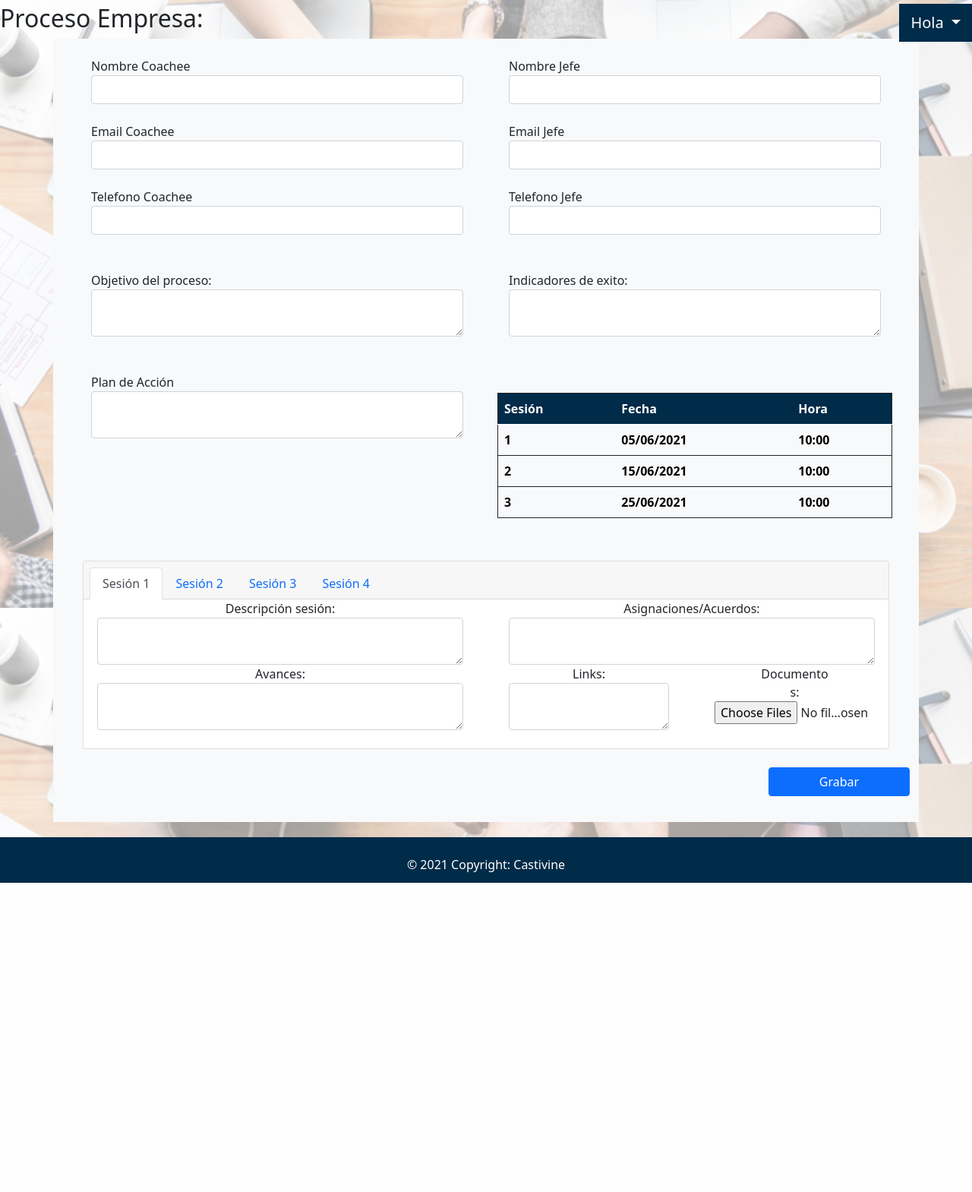
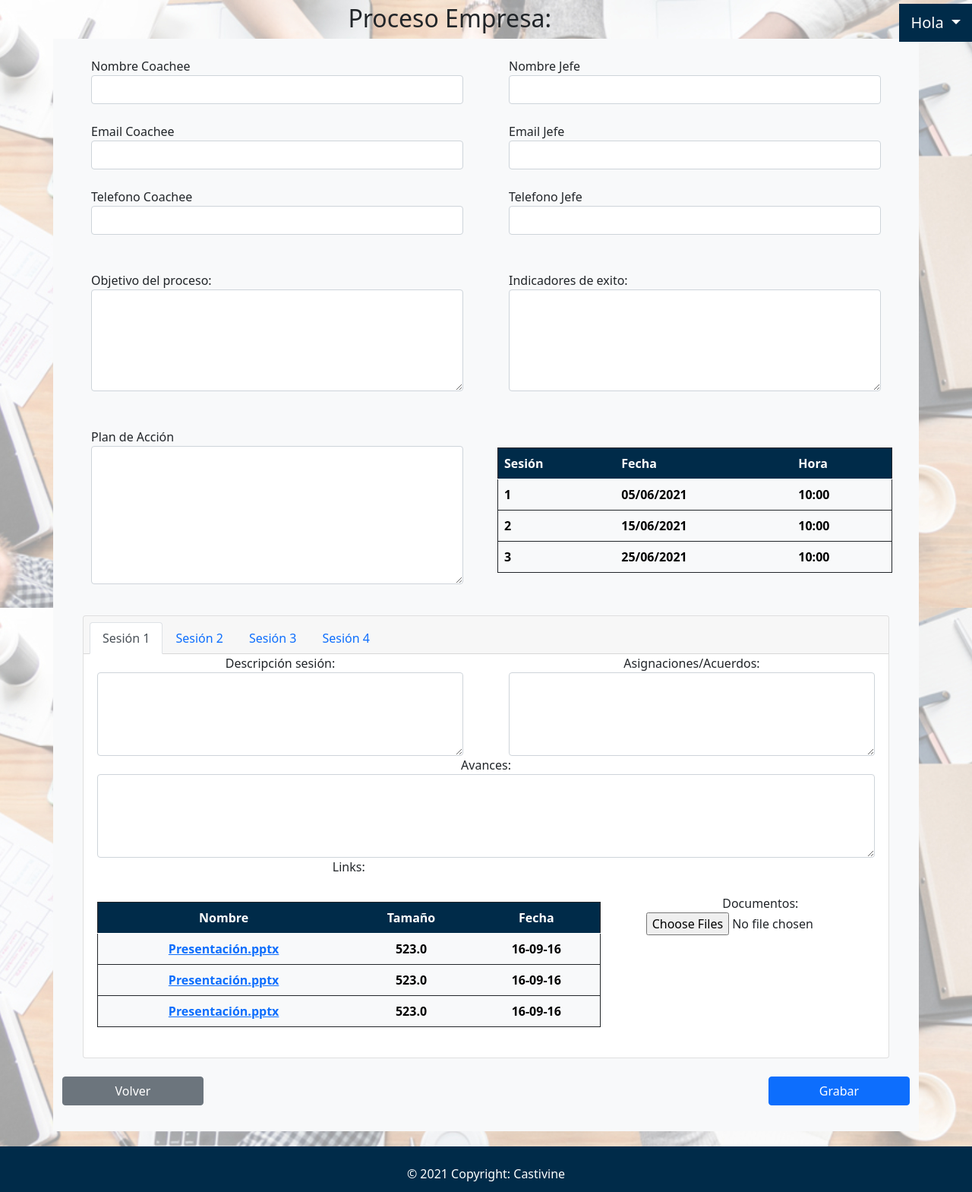
Before and after one commit to vicgonzalezg/FrontBitacora, a Django app: template bitacoraProject/frontProject/templates/procesoCoach/infoProcCoach.html in a window 1280 px wide. Shown: the whole page at 76% size. Before the commit the page ends 1162 px from the top, so only its background shows below. Run offline with Django 3.2, Linux system fonts and the light colour scheme; the template is opened without the code that fills it, so the values that code supplies are empty; some libraries are stand-ins or nearby versions.

Commit message:
cj.- Se comienza con vistas de Coach.

```diff
--- a/bitacoraProject/frontProject/static/css/style.css
+++ b/bitacoraProject/frontProject/static/css/style.css
@@ -379,7 +379,8 @@
 .wrap-header {
   position: relative;
   width: 35%;
-  z-index: 0; }
+  z-index: 0;
+  height: inherit; }
   .wrap-header:after {
     position: absolute;
     top: 0;
@@ -454,7 +455,7 @@
 .calendar-wrap {
   width: 65%;
   background: #fff;
-  padding: 10px 20px 20px 20px; }
+  /* padding: 10px 20px 20px 20px; */ }
   @media (max-width: 767.98px) {
     .calendar-wrap {
       width: 100%; } }
--- a/bitacoraProject/frontProject/templates/menu/layoutMenu.html
+++ b/bitacoraProject/frontProject/templates/menu/layoutMenu.html
@@ -54,7 +54,7 @@
         <a href="{% url 'menuCoach' %}">
             <img src="{% static 'imagenes/logo-thinkgo.png' %}" class="img-fluid" alt="Logo ThinkGo">
         </a>
-        <a href="#">Procesos Asignados</a>
+        <a href="{% url 'procAsig' %}">Procesos Asignados</a>
         <a href="{% url 'listProCoach'%}">Listar Proceso</a>
         {% endif %}
     </div>
--- a/bitacoraProject/frontProject/templates/procesoCoach/infoProcCoach.html
+++ b/bitacoraProject/frontProject/templates/procesoCoach/infoProcCoach.html
@@ -7,7 +7,7 @@
 {% endblock %}
 {% block content %}
 
-<H2 for="">Proceso Empresa: </H2>
+<H2 class="text-center">Proceso Empresa: </H2>
 
 
 <!--Formulario del proceso y sus sesiones -->
@@ -78,13 +78,13 @@
                         <div class="form-group col-md-6">
                             <label class="col-md-6 control-label" name="nombre">Objetivo del proceso:</label>
                             <div class="col-md-12">
-                                <textarea class="form-control"></textarea>
+                                <textarea rows="5" class="form-control"></textarea>
                             </div>
                         </div>
                         <div class="form-group col-md-6">
                             <label class="col-md-6 col-lg-4 control-label">Indicadores de exito:</label>
                             <div class="col-md-12 col-lg-8">
-                                <textarea class="form-control"></textarea>
+                                <textarea rows="5" class="form-control"></textarea>
                             </div>
                         </div>
                     </div>
@@ -97,7 +97,7 @@
                         <div class="form-group col-md-6">
                             <label class="col-md-6 control-label" name="nombre">Plan de Acción</label>
                             <div class="col-md-12">
-                                <textarea class="form-control"></textarea>
+                                <textarea rows="7" class="form-control"></textarea>
                             </div>
                         </div>
                         <!--Tabla con registro de fechas de las sesiones-->
@@ -164,35 +164,62 @@
                                                 sesión:</label>
 
                                             <div class="col-md-12">
-                                                <textarea class="form-control"></textarea>
+                                                <textarea rows="4" class="form-control"></textarea>
                                             </div>
                                         </div>
                                         <div class="form-group col-md-6">
                                             <label class="col-md-6 control-label" name="nombre">Asignaciones/Acuerdos:</label>
 
                                             <div class="col-md-12">
-                                                <textarea class="form-control"></textarea>
+                                                <textarea rows="4" class="form-control"></textarea>
                                             </div>
                                         </div>
                                     </div>
                                     <div class="row">
-                                        <div class="form-group col-md-6">
+                                        <div class="form-group col-md-12">
                                             <label class="col-md-6 control-label" name="nombre">Avances:</label>
 
                                             <div class="col-md-12">
-                                                <textarea class="form-control"></textarea>
+                                                <textarea rows="4" class="form-control"></textarea>
                                             </div>
                                         </div>
-                                        <!--sector donde se almacenan los documentos y links-->
-                                        <div class="form-group col-md-3">
+                                    </div>
+                                    <div class="row">
+                                         <!--sector donde se almacenan los documentos y links-->
+                                         <div class="form-group col-md-8">
                                             <label class="col-md-6 control-label" name="nombre">Links:</label>
-
-                                            <div class="col-md-12">
-                                                <textarea class="form-control"></textarea>
+                                            <div class="form-group col-md-12">
+                                                <table id="listSesion" class="table thead-dark border border-dark">
+                                                    <thead class="thead-dark">
+                                                        <tr class="cabecera">
+                                                            <th scope="col">Nombre</th>
+                                                            <th scope="col">Tamaño</th>
+                                                            <th scope="col">Fecha</th>
+                                                        </tr>
+                                                    </thead>
+                                                    <tbody>
+                                                        <tr class="bg-light">
+                                                            <th scope="row"><a href="#">Presentación.pptx</a></th>
+                                                            <th scope="row">523.0</th>
+                                                            <th scope="row">16-09-16</th>
+                                                        </tr>
+                                                        <tr class="bg-light">
+                                                            <th scope="row"><a href="#">Presentación.pptx</a></th>
+                                                            <th scope="row">523.0</th>
+                                                            <th scope="row">16-09-16</th>
+                                                        </tr>
+                                                        <tr class="bg-light">
+                                                            <th scope="row"><a href="#">Presentación.pptx</a></th>
+                                                            <th scope="row">523.0</th>
+                                                            <th scope="row">16-09-16</th>
+                                                        </tr>
+                                                    </tbody>
+                                                </table>
                                             </div>
                                         </div>
-                                        <div class="form-group col-md-3">
-                                            <label class="col-md-6 col-lg-4 control-label">Documentos:</label>
+                                        <div class="form-group col-md-4">
+                                            <br><br>
+                                            <label class="col-md-12 col-lg-4 control-label">Documentos:</label>
                                             <div class="col-md-12">
                                                 <div class="row">
                                                     <input type="file" multiple>
@@ -211,6 +238,7 @@
     </form>
     <br>
     <!--Boton para almacena la informacion del proceso-->
+    <a href="{% url 'listProCoach' %}" class="btn btn-secondary float-start col-md-2">Volver</a>
     <button class="btn btn-primary float-end col-md-2">Grabar</button>
     <br>
     <br>
--- a/bitacoraProject/frontProject/templates/procesoCoach/listProCoach.html
+++ b/bitacoraProject/frontProject/templates/procesoCoach/listProCoach.html
@@ -50,8 +50,8 @@
                     <th scope="row">Emilia@gmail.com</th>
                     <th scope="row">945852612</th>
                     <th scope="row">Reunion inicial</th>
-                    <th scope="row" class=""><i type="button" class="fas fa-address-book d-flex justify-content-center"
-                            data-bs-toggle="modal" data-bs-target="#datosSesion"></i></th>
+                    <th scope="row" class=""><a target="_blank" href="{% url 'infoProcCoach' %}"><i type="button" class="fas fa-address-book d-flex justify-content-center"
+                            data-bs-toggle="modal" data-bs-target="#datosSesion"></i></a></th>
 
                     <!-- Button trigger modal -->
                     <!-- Modal -->
--- a/bitacoraProject/frontProject/templates/procesoCoach/procAsig.html
+++ b/bitacoraProject/frontProject/templates/procesoCoach/procAsig.html
@@ -11,7 +11,7 @@
 <div class="container">
 
         <div class="justify-content-center list-group d-flex col-12 col-sm-12 col-md-12 bg-light p-1">
-            <h3 class="text-center fw-bold text-center">Procesos Asignados</h3>
+            <h3 class="text-center fw-bold text-center">Procesos Asignados(No Iniciados)</h3>
             <br>
             <div class="row justify-content-center">
                 <br>
--- a/bitacoraProject/frontProject/urls.py
+++ b/bitacoraProject/frontProject/urls.py
@@ -26,6 +26,7 @@ urlpatterns = [
     path('menuCoach/', views.menuCoach, name='menuCoach'),
     path('listProCoach/', views.listProCoach, name='listProCoach'),
     path('procAsig/', views.procAsig, name='procAsig'),
+    path('infoProcCoach/', views.infoProcCoach, name='infoProcCoach'),
 
     #Perteneciente al proceso de Coachee
     path('menuCoachee/', views.menuCoachee, name='menuCoachee'),
```
Also changed, not shown: bitacoraProject/frontProject/views.py (+27 -1 lines), bitacoraProject/db.sqlite3.
